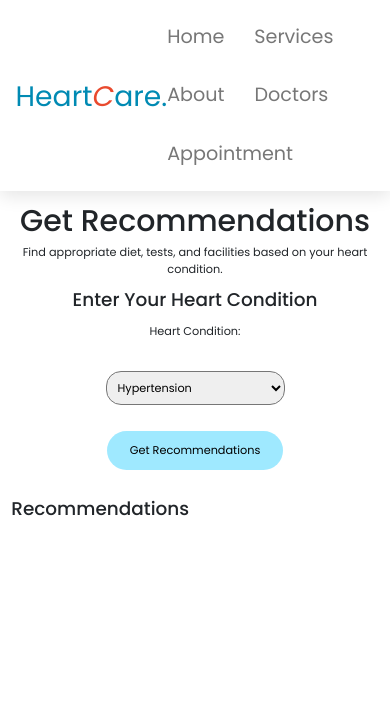
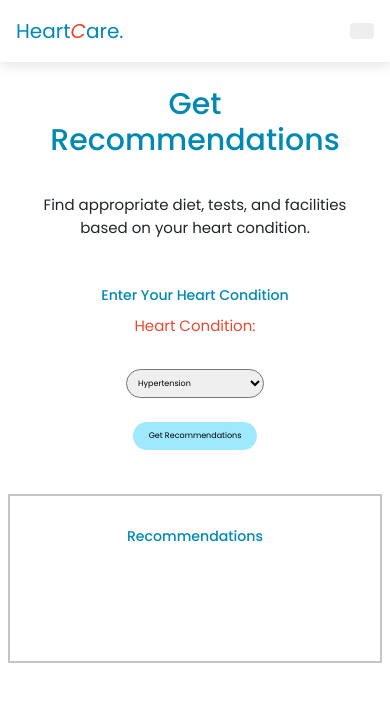
Before and after one commit to Dhoritri/Heart-Health-Monitoring-System, a PHP site: page /recommended.html in a window 390 px wide. Shown: the top 702 px of the page. Run offline with PHP 8.4, Linux system fonts and the light colour scheme.

Commit message:
medicine and recommendation updated

```diff
--- a/css/recommended.css
+++ b/css/recommended.css
@@ -1,44 +1,47 @@
-
 @import url('https://fonts.googleapis.com/css2?family=Poppins:ital,wght@0,100;0,200;0,300;0,400;0,500;0,600;0,700;0,800;0,900;1,100;1,200;1,300;1,400;1,500;1,600;1,700;1,800;1,900&display=swap');
 @import url('https://fonts.googleapis.com/css2?family=Poppins:wght@300;400;500;600;700&display=swap');
+
 :root{
     --green: #16a085;
-    --black:#444;
-    --cyan:#008AB3;
-    --light-color:#777;
-    --box-shadow:.5rem .5rem 0 rgba(22,160,133, .2);
-    --text-shadow:.5rem .5rem 0 rgba(0,0,0, .2);
-    --border: .2rem solid var(--cyan) ;
+    --black: #444;
+    --cyan: #008AB3;
+    --light-color: #777;
+    --box-shadow: .5rem .5rem 0 rgba(22,160,133, .2);
+    --text-shadow: .5rem .5rem 0 rgba(0,0,0, .2);
+    --border: .2rem solid var(--cyan);
+}
 
-}
 *{
     font-family: 'Poppins',sans-serif;
     margin: 0;
     padding: 0;
     transition: all .2s ease-out;
-    text-decoration:none;
+    text-decoration: none;
 }
+
 html{
     font-size: 70.5%;
     overflow-x: hidden;
     scroll-padding-top: 7rem;
     scroll-behavior: smooth;
 }
+
 .heading{
     text-align: center;
-    padding: bottom;
+    padding-bottom: 1rem;
     text-shadow: var(--text-shadow);
     text-transform: uppercase;
     color: var(--black);
     font-size: 5rem;
     letter-spacing: .4rem;
 }
+
 .heading span{
     text-transform: uppercase;
     color: var(--black);
 }
+
 .btn{
-
     margin-top: 2rem;
     padding: .75rem;
     padding-left: 1rem;
@@ -52,19 +55,20 @@ html{
     align-items: center;
     justify-content: space-between;
 }
+
 .btn span{
     padding: .7rem 1rem;
     border-radius: .5rem;
     background: #008AB3;
     color: #fff;
     margin-left: .5rem;
+}
 
+.btn:hover {
+    background: #008AB3;
+    color: #fff;
 }
-.btn:hover {
-    background:#008AB3 ;
-    color: #fff;
 
-}
 .btn:hover span{
     color: #008AB3;
     background: #fff;
@@ -72,34 +76,38 @@ html{
 }
 
 .header{
-    padding:2rem 4%;
+    padding: 2rem 4%;
     position: sticky;
-    top: 0;left: 0;right: 0;
+    top: 0;
+    left: 0;
+    right: 0;
     z-index: 1000;
     box-shadow: 0 .5rem 1.5rem rgba(0, 0, 0, .1);
     display: flex;
     align-items: center;
     justify-content: space-between;
     background: #fff;
+}
 
-}
 .header .logo{
     font-size: 2.5rem;
     color: #008AB3;
     text-decoration: none;
 }
+
 .header .logo i{
     color: #E94A2E;
 }
+
 .header .nav{
     display: flex;
     align-items: center;
     gap: 30px;
 }
+
 .header .nav a{
     font-size: 1.7rem;
     color: var(--light-color);
-
     text-decoration: none;
 }
 
@@ -107,39 +115,47 @@ html{
     color: #008AB3;
     font-size: 20px;
 }
+
 #menu-btn{
     font-size: 2.5rem;
     border-radius: .5rem;
     background: #eee;
-    color:#000000;
+    color: #000;
     padding: 1rem 1.5rem;
     cursor: pointer;
     display: none;
 }
+h1.getRem{
+    color: #008AB3;
+}
+main {
+    padding: 1em;
+    text-align: center;
+}
 
-main {
-
-    padding: 1em;
-}
 #recom .getRem{
     justify-content: center;
     align-items: center;
     display: flex;
     font-size: 30px;
 }
+
 #intro {
     text-align: center;
     margin-bottom: 1em;
 }
+
 .selectCondition{
     display: flex;
     justify-content: center;
     align-items: center;
     gap: 50px;
 }
+
 #heart-condition-form{
     gap: 20px;
 }
+
 #form {
     margin-bottom: 2em;
 }
@@ -154,36 +170,116 @@ form {
 form label, form select, form button {
     margin: 0.5em 0;
 }
-
 section#recommendations {
     margin-top: 2em;
     font-size: 14px;
+    display: flex;
+    flex-direction: column;
+    align-items: center;
+    border: 2px solid #0000003a;
 }
+.para{
 
-
+    font-size: 15px;
+}
+.recomended {
+    margin-top: 2rem;
+    margin-bottom: 2rem;
+    color: #008AB3;
+}
+label{
+     color: #E94A2E;
+     font-size: 15px;
+}
 h2 {
     color: #333;
     margin-top: 5rem;
 }
-
+h2.selectCondition{
+    color: #008AB3;
+}
 h3 {
     color: #4CAF50;
 }
+
+.cont {
+    display: flex;
+    flex-direction: column;
+    align-items: center;
+}
+
+#diet, #tests, #facilities {
+    margin: 1em 0;
+    text-align: center;
+}
+
 .btnRecom{
-    background-color:#9fe9ff;
+    background-color: #9fe9ff;
     border-radius: 20px;
     padding: 1rem 2rem;
     margin: auto;
     border: none;
 }
+
 .btnRecom:hover{
     background-color: #008AB3;
     font-size: 13px;
 }
 
+#condition{
+    border-radius: 15px;
+    padding: 7px;
+}
 
 
-#condition{
-    border-radius: 15px;
-    padding:7px;
+
+/* media queries*/
+@media(max-width:450px){
+
+    html{
+        font-size:55%
+    }
+    .header{
+        padding:2rem;
+    }
+    section{
+        padding: 2rem;
+
+    }
 }
+@media(max-width:768px){
+    #menu-btn{
+        display: initial;
+    }
+    .header .nav{
+        position: absolute;
+        top:115%;right: 2rem;
+        border-radius: .5rem;
+        box-shadow: var(--box-shadow);
+        width: 30rem;
+        border: var(--border);
+        background: #fff;
+        transform: scale(0);
+        opacity: 0;
+        transform-origin: top right;
+        transition: none;
+    }
+    .header .nav.active{
+        transform: scale(1);
+        opacity: 1;
+        transition: .2s ease-out;
+
+    }
+    .header .nav a {
+        font-size: 2rem;
+        display: block;
+        margin: 2.5rem;
+    }
+
+}
+@media(max-width:991px){
+
+    html{
+        font-size:50%
+    }
+}
--- a/css/style.css
+++ b/css/style.css
@@ -146,6 +146,10 @@ section:nth-child(even){
     cursor: pointer;
     display: none;
 }
+section{
+    gap:60px;
+
+}
 .home{
     display: flex;
     align-items: center;
@@ -180,6 +184,7 @@ section:nth-child(even){
     grid-template-columns: repeat(auto-fit,minmax(20rem,1fr));
     padding-top: 5rem;
     padding-bottom: 5rem;
+    gap: 20px;
 }
 .icons-container .icons{
     border: var(--border);
--- a/index.html
+++ b/index.html
@@ -84,8 +84,8 @@
         <div class="box">
             <i class="fas fa-pills"></i>
                 <h3>Medicine</h3>
-                <p>Lorem ipsum dolor sit amet consectetur adipisicing elit</p>
-                <a href="#" class="btn">Learn mores <span class="fas fa-chevron-right"></span></a>
+                <p>Get Medicine Suggestions according to your Heart Issue</p>
+                <a href="medicine.html" class="btn">Learn mores <span class="fas fa-chevron-right"></span></a>
         </div>
         <div class="box">
             <i class="fas fa-procedures"></i>
@@ -97,7 +97,7 @@
             <i class="fas fa-heartbeat"></i>
                 <h3>Total Care</h3>
                 <p>Get Recommendations for diets,Tests and Facilities according to your heart condition</p>
-                <a href="#" class="btn">Learn mores <span class="fas fa-chevron-right"></span></a>
+                <a href="/recommended.html" class="btn">Learn mores <span class="fas fa-chevron-right"></span></a>
         </div>
     </div>
 
--- a/js/meds.js
+++ b/js/meds.js
@@ -10,6 +10,10 @@ const recommendations = {
     endocarditis: ['Antibiotics', 'Antifungal medications (if fungal)', 'Surgery (in severe cases)'],
     pulmonaryHypertension: ['Endothelin receptor antagonists', 'Phosphodiesterase-5 inhibitors', 'Prostacyclin analogs', 'Calcium channel blockers']
 };
+document.addEventListener('DOMContentLoaded', function() {
+    alert("Please make sure to consult a physician before starting any medication. We are not responsible for any side effects.");
+});
+
 
 function showRecommendations() {
     const diseaseSelect = document.getElementById('disease');
--- a/medicine.html
+++ b/medicine.html
@@ -7,7 +7,6 @@
     <link rel="stylesheet" href="/css/medicine.css">
 </head>
 <body>
-    <header>
     <header class="header">
         <a href="#" class="logo"><i class="fas fa-heartbeat"></i>Heart<i>C</i>are.</a>
         <div class="nav-link">
@@ -20,8 +19,6 @@
             </nav>
         </div>
         <div id="menu-btn" class="fas fa-bars"></div>
-        </header>
-
     </header>
     <h1>Heart Disease Medicine Recommendations</h1>
     <main>
--- a/recommended.html
+++ b/recommended.html
@@ -14,10 +14,9 @@
         <a href="#" class="logo"><i class="fas fa-heartbeat"></i>Heart<i>C</i>are.</a>
         <div class="nav-link">
             <nav class="nav">
-                <a href="#home" class="nvlink">Home</a>
-                <a href="#services" class="nvlink">Services</a>
-                <a href="#about" class="nvlink">About</a>
+                <a href="#index.html" class="nvlink">Home</a>
                 <a href="doctors.html" class="nvlink">Doctors</a>
+                <a href="medicine.html" class="nvlink">Medicines</a>
                 <a href="appointment.html" class="nvlink">Appointment</a>
             </nav>
         </div>
@@ -26,7 +25,7 @@
     <main>
         <section id="recom"><h1 class="getRem">Get Recommendations</h1></section>
         <section id="intro">
-            <p>Find appropriate diet, tests, and facilities based on your heart condition.</p>
+            <p class="para">Find appropriate diet, tests, and facilities based on your heart condition.</p>
         </section>
         <section id="form">
             <h2 class="selectCondition">Enter Your Heart Condition</h2>
@@ -50,7 +49,7 @@
         <section id="recommendations">
             <h2 class="recomended">Recommendations</h2>
             <div class="cont">
-                <div id="diet"></div>
+                <div id="diet" "></div>
                 <div id="tests"></div>
                 <div id="facilities"></div>
             </div>
@@ -68,7 +67,7 @@
             let diet, tests, facilities;
 
             if (condition === 'hypertension') {
-                diet = '<h3>Diet</h3><p>Low-sodium diet, rich in fruits, vegetables, and whole grains.</p>';
+                diet = '<h3 >Diet</h3><p>Low-sodium diet, rich in fruits, vegetables, and whole grains.</p>';
                 tests = '<h3>Tests</h3><p>Blood pressure monitoring, cholesterol tests, kidney function tests.</p>';
                 facilities = '<h3>Facilities</h3><p>Cardiology clinics, hypertension specialists.</p>';
             } else if (condition === 'coronary-artery-disease') {
```
Also changed, not shown: css/medicine.css (+39 -100 lines). Lines whose indentation alone changed are shown as unchanged.
